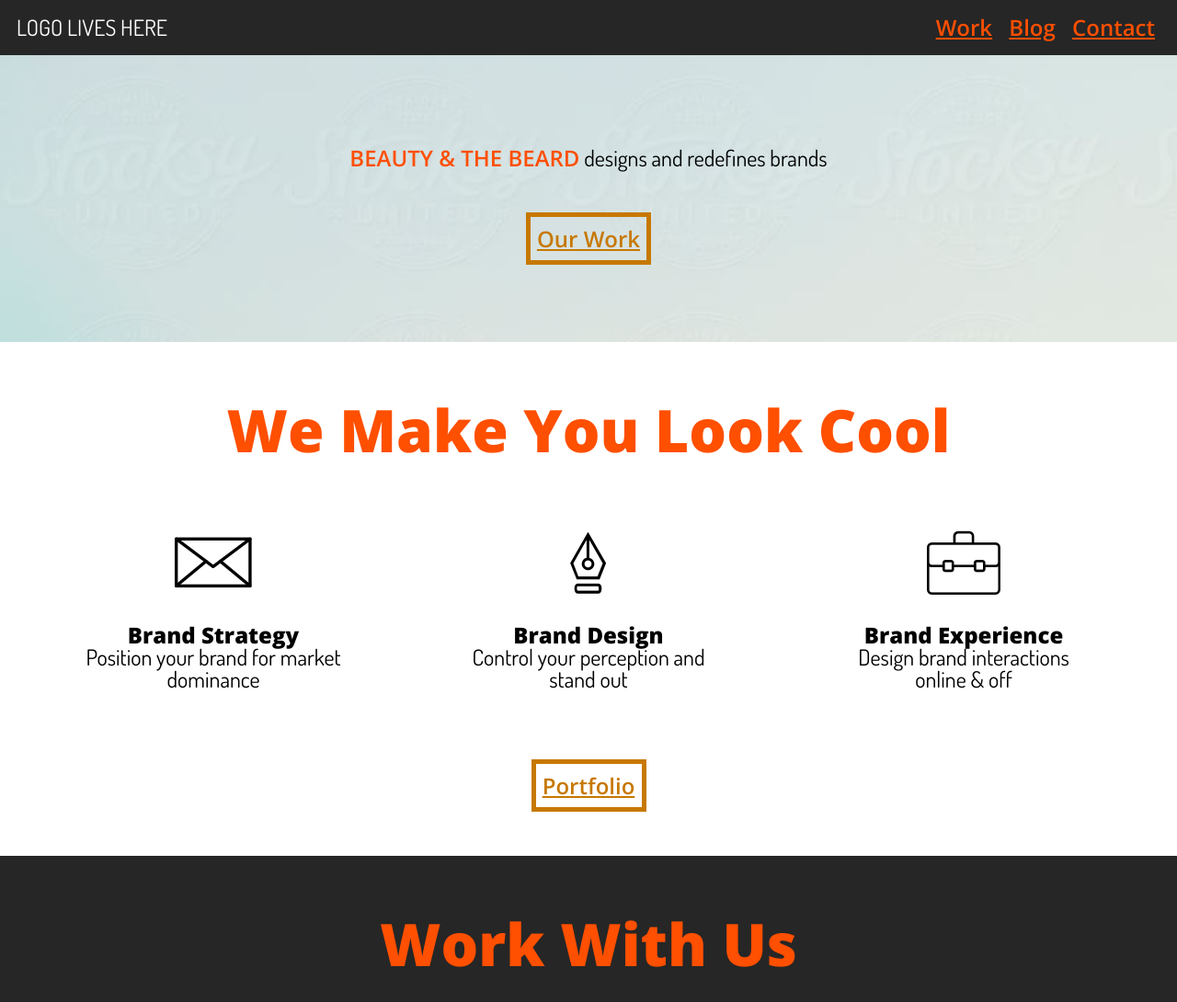
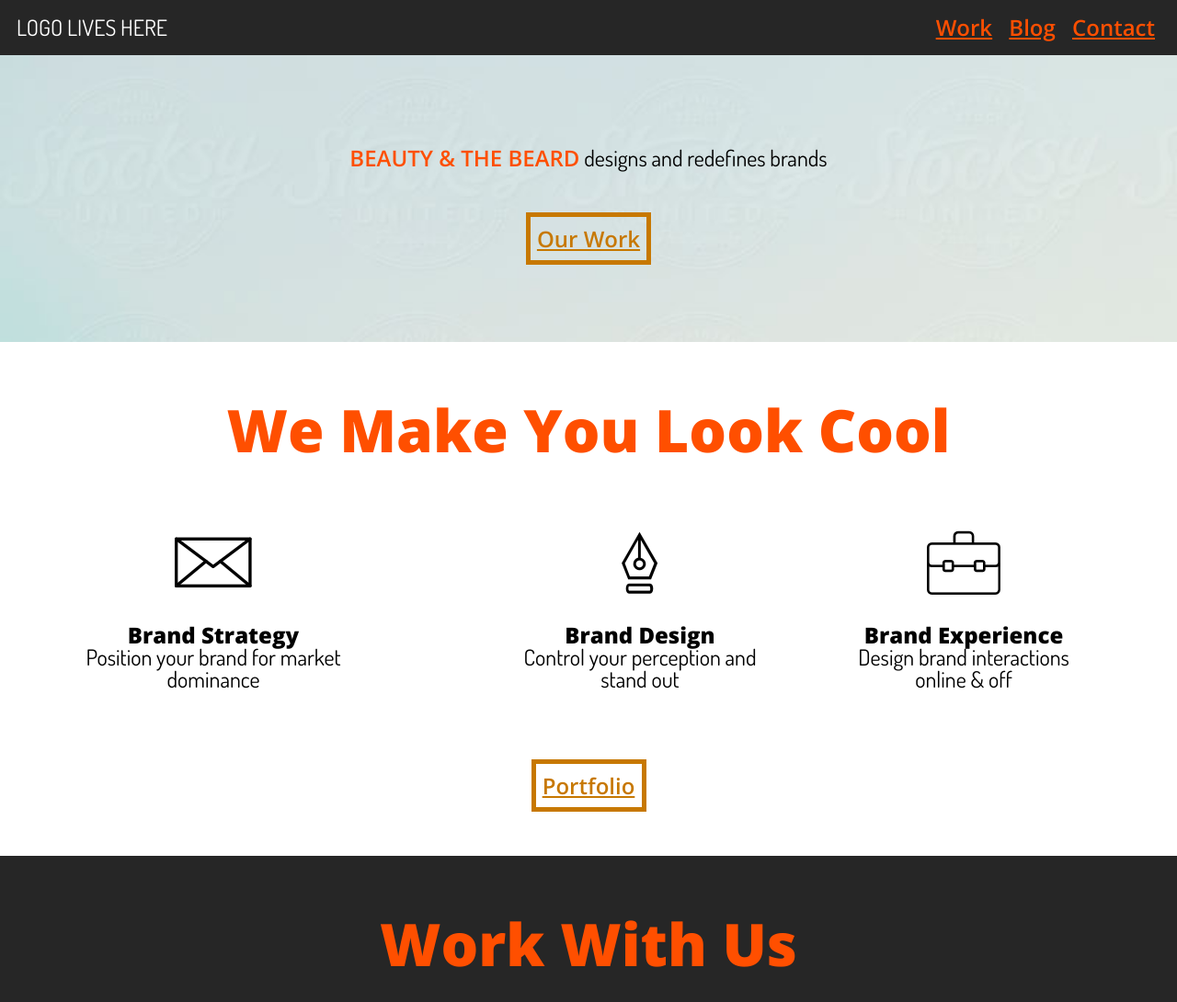
Before and after one commit to crowlejt/crowlejt.github.io, a plain HTML site: page unit_8/index.html in a window 1280 px wide. Shown: the top 1090 px of the page at 92% size. Drawn offline with nearby package versions, Linux system fonts and the light colour scheme.

Commit message:
Not sure, we'll see

```diff
--- a/unit_8/CSS/stylesheet.css
+++ b/unit_8/CSS/stylesheet.css
@@ -119,7 +119,7 @@ body{
   height: 271px;
 	padding: 1.5em;
   text-align: center;
-  margin: 1.5em 0 0 4.5em;
+  margin: 1.5em 0 0 8em;
 }
 
 #brandexperience{
```
